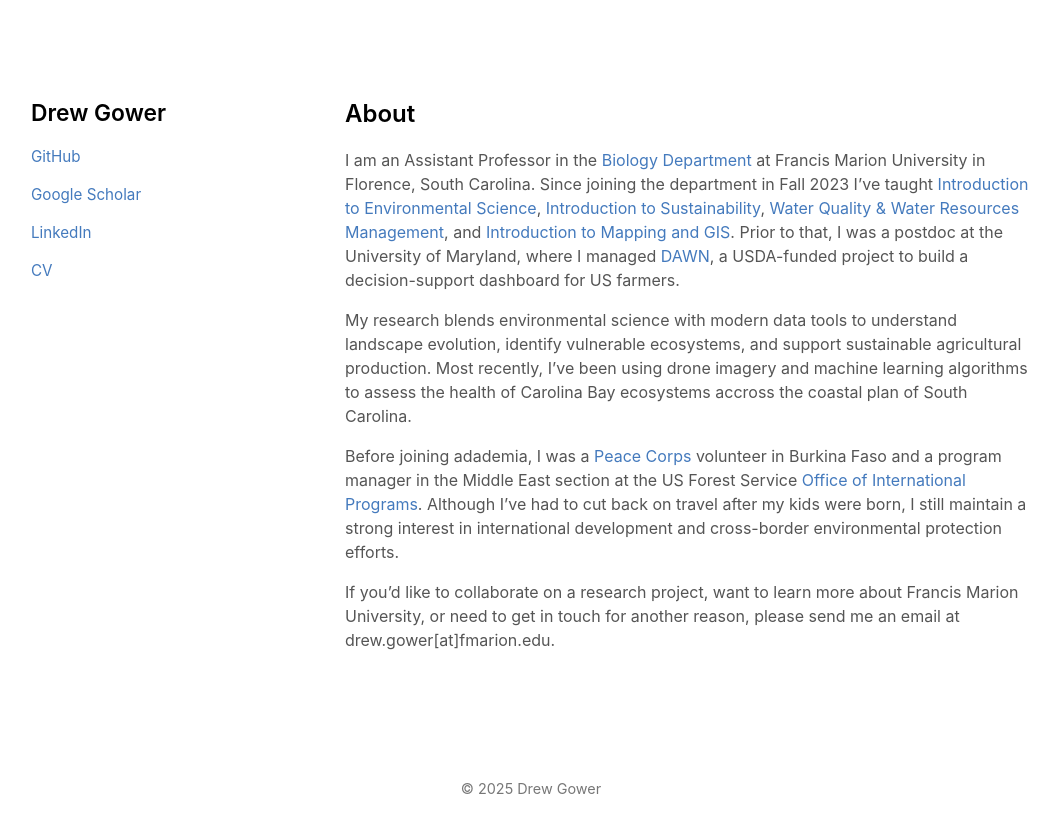
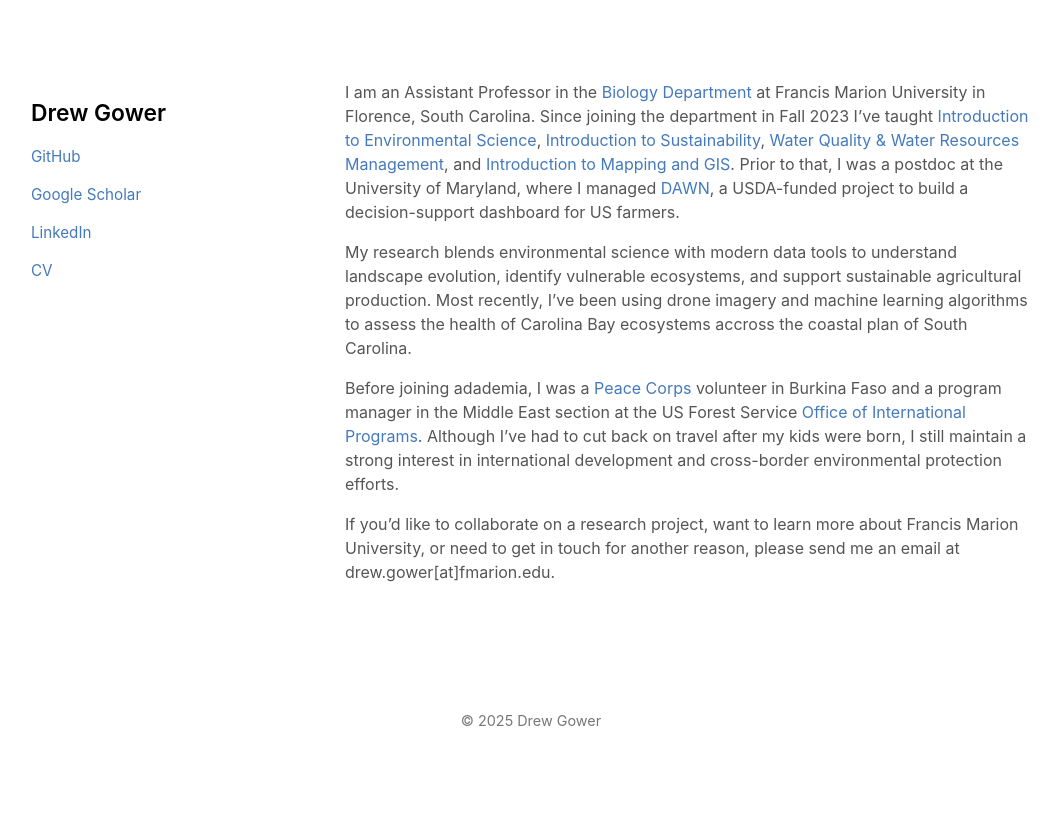
Before and after one commit to dbg6y/dbg6y.github.io, a Jekyll site: the page built from index.md, in a window 1280 px wide. Shown: the top 833 px of the page, without its empty margins (109-1168 px from the left). Built offline with Jekyll 4.4.1, drawn with Linux system fonts in a browser that asks for light colours.

Commit message:
removed title

```diff
--- a/index.md
+++ b/index.md
@@ -2,8 +2,6 @@
 layout: default
 title: Drew Gower
 ---
-
-## About
 I am an Assistant Professor in the [Biology Department](https://www.fmarion.edu/biology/) at Francis Marion University in Florence, South Carolina. Since joining the department in Fall 2023 I've taught [Introduction to Environmental Science](/assets/ENVR101_S2025_Syllabus.pdf), [Introduction to Sustainability](/assets/ENVR102_S2024_Syllabus.pdf), [Water Quality & Water Resources Management](/assets/ENVR201_F2024_Syllabus.pdf), and [Introduction to Mapping and GIS](/assets/ENVR215_S2025_Syllabus.pdf). Prior to that, I was a postdoc at the University of Maryland, where I managed [DAWN](https://dawn.umd.edu/), a USDA-funded project to build a decision-support dashboard for US farmers.
 
 My research blends environmental science with modern data tools to understand landscape evolution, identify vulnerable ecosystems, and support sustainable agricultural production. Most recently, I've been using drone imagery and machine learning algorithms to assess the health of Carolina Bay ecosystems accross the coastal plan of South Carolina.
```
